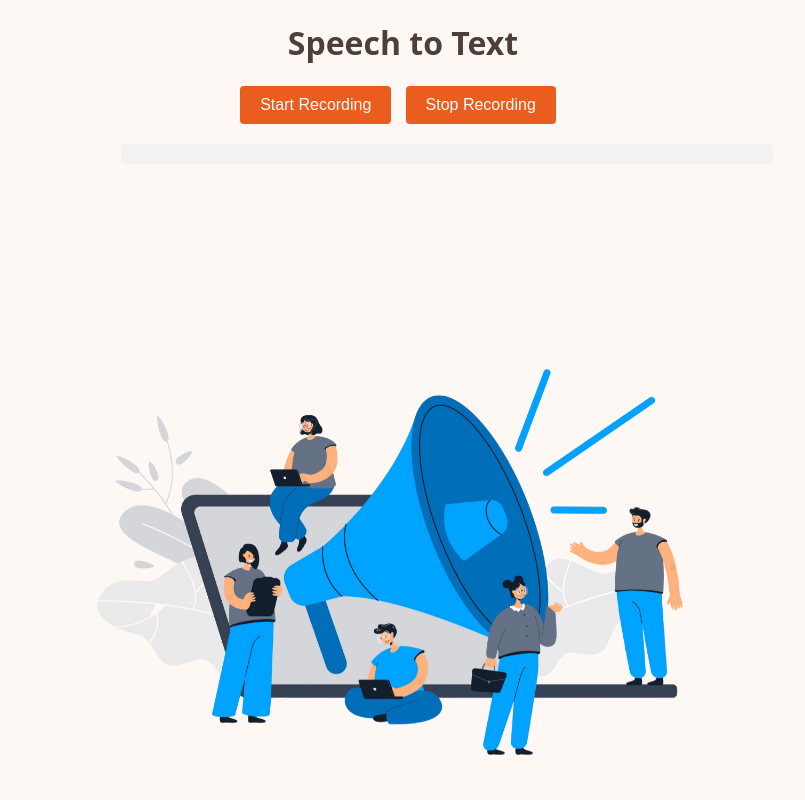
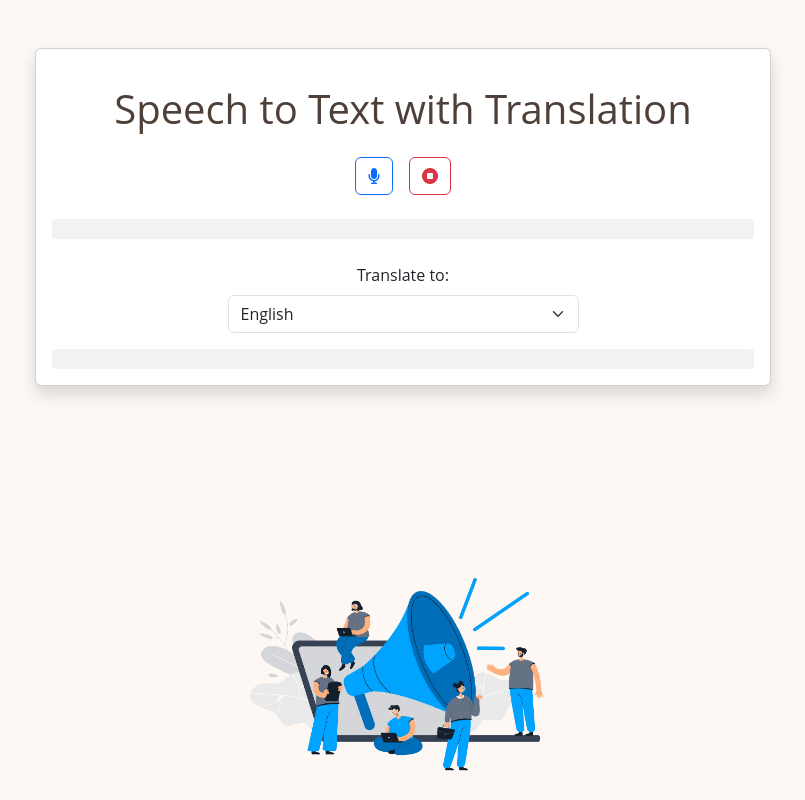
Before and after one commit to rdmcoder123/SpeakEasy2.0, a plain HTML site: page speech-to-text.html in a window 1280 px wide. Shown: the whole page, without its empty margins (237-1042 px from the left). Drawn offline with nearby package versions, Linux system fonts and the light colour scheme; no server answers.

Commit message:
Update speech-to-text.html

```diff
--- a/speech-to-text.html
+++ b/speech-to-text.html
@@ -1,64 +1,38 @@
 <!DOCTYPE html>
-<html>
+<html lang="en">
 <head>
+  <meta charset="UTF-8">
+  <meta name="viewport" content="width=device-width, initial-scale=1.0">
   <link rel="icon" type="image/x-icon" href="/assets/img/favicon.ico">
-  <title>Speech to Text</title>
-  <script src="https://ajax.aspnetcdn.com/ajax/jQuery/jquery-3.6.0.min.js"></script>
+  <title>Speech to Text with Translation</title>
+
+  <!-- Bootstrap CSS -->
+  <link href="https://cdn.jsdelivr.net/npm/bootstrap@5.3.0/dist/css/bootstrap.min.css" rel="stylesheet">
+
+  <!-- FontAwesome Icons -->
+  <link rel="stylesheet" href="https://cdnjs.cloudflare.com/ajax/libs/font-awesome/6.0.0-beta3/css/all.min.css">
 
   <style>
     body {
       font-family: "Open Sans", sans-serif;
-      background-color:#FEF8F5;
-
+      background-color: #FEF8F5;
     }
 
     h1 {
       color: #4E4039;
       text-align: center;
-        }
-
-        #container {
-            max-width: 500px;
-            margin: 0 auto;
-            padding: 20px;
-            background-color: #fff;
-            border-radius: 10px;
-            box-shadow: 0 2px 5px rgba(0, 0, 0, 0.2);
-        }
-
-    .button-container {
-      text-align: center;
       margin-top: 20px;
     }
 
-    button {
-      padding: 10px 20px;
-      font-size: 16px;
-      background-color: #eb5d1e;
-      color: white;
-      border: none;
-      cursor: pointer;
-      margin-right: 10px;
-      border-radius: 4px;
-      transition: background-color 0.3s ease;
-    }
-
-    button:hover {
-      background-color: #f77e4a;
-    }
-
-    #result {
-      margin-top: 20px;
-      margin-left: 350px;
-      width: 50%;
+    #result, #translatedText {
       font-size: 18px;
-      color: #4E4039  ;
+      color: #4E4039;
       font-weight: bold;
       text-align: center;
       padding: 10px;
       background-color: #F3F2F0;
-      border-radius: 4px ;
-      border-color: #000;
+      border-radius: 4px;
+      margin-top: 20px;
     }
 
     .pulse-animation {
@@ -66,24 +40,13 @@
     }
 
     @keyframes pulse {
-      0% {
-        transform: scale(1);
-        opacity: 1;
-      }
-      50% {
-        transform: scale(1.1);
-        opacity: 0.7;
-      }
-      100% {
-        transform: scale(1);
-        opacity: 1;
-      }
+      0% { transform: scale(1); opacity: 1; }
+      50% { transform: scale(1.1); opacity: 0.7; }
+      100% { transform: scale(1); opacity: 1; }
     }
 
     .floating-image {
-
-
-            width: 50%;
+      width: 25%;
       position: fixed;
       bottom: 10px;
       left: 50%;
@@ -99,31 +62,71 @@
   </style>
 </head>
 <body>
+
   <div class="container">
-    <h1>Speech to Text</h1>
+    <div class="row justify-content-center">
+      <div class="col-md-8">
+        <div class="card mt-5 shadow">
+          <div class="card-body text-center">
+            <h1>Speech to Text with Translation</h1>
 
-    <div class="button-container">
-      <button id="startButton">Start Recording</button>
-      <button id="stopButton">Stop Recording</button>
+            <!-- Button Section -->
+            <div class="d-flex justify-content-center gap-3 mt-4">
+              <button class="btn btn-outline-primary" id="startButton">
+                <i class="fas fa-microphone"></i>
+              </button>
+              <button class="btn btn-outline-danger" id="stopButton">
+                <i class="fas fa-stop-circle"></i>
+              </button>
             </div>
 
-    <p id="result"></p>
-    <img src="assets\img\speech01.png" alt="Floating Image" class="floating-image">
+            <!-- Speech-to-text Result -->
+            <div id="result" class="mt-4"></div>
+
+            <!-- Translation Section -->
+            <div class="mt-4">
+              <label for="languageSelect" class="form-label">Translate to:</label>
+              <select class="form-select w-50 mx-auto" id="languageSelect">
+                <option value="en">English</option>
+                <option value="ta">Tamil</option>
+                <option value="ml">Malayalam</option>
+                <option value="hi">Hindi</option>
+                <option value="gu">Gujarati</option>
+                <option value="es">Spanish</option>
+                <option value="fr">French</option>
+                <option value="de">German</option>
+                <option value="zh">Chinese</option>
+              </select>
+              <div id="translatedText" class="mt-3"></div>
             </div>
 
+            <img src="assets/img/speech01.png" alt="Floating Image" class="floating-image">
+          </div>
+        </div>
+      </div>
+    </div>
+  </div>
+
+  <!-- Bootstrap JS and Popper.js -->
+  <script src="https://cdn.jsdelivr.net/npm/bootstrap@5.3.0/dist/js/bootstrap.bundle.min.js"></script>
+  <!-- jQuery -->
+  <script src="https://ajax.aspnetcdn.com/ajax/jQuery/jquery-3.6.0.min.js"></script>
+
   <script>
-    var subscriptionKey = '3dbd9491ce9c448f80097d9cd5bf11d0';
+    var subscriptionKey = '53a3231e62ad4d8388135e3308e4b632';
+    var googleTranslateKey = 'AIzaSyA5fmkl16BiJc1-LD1HjUuYyTZqeI8R0hQ';
+
     var tokenEndpoint = 'https://eastus.api.cognitive.microsoft.com/sts/v1.0/issuetoken';
     var speechRecognitionEndpoint = 'https://eastus.stt.speech.microsoft.com/speech/recognition/conversation/cognitiveservices/v1';
 
     var authorizationToken = '';
+    var recognizer;
 
+    // Get Authorization Token
     $.ajax({
       type: 'POST',
       url: tokenEndpoint,
-      headers: {
-        'Ocp-Apim-Subscription-Key': subscriptionKey
-      },
+      headers: { 'Ocp-Apim-Subscription-Key': subscriptionKey },
       success: function (data) {
         authorizationToken = data;
       },
@@ -132,14 +135,8 @@
       }
     });
 
-    var recognizer;
-
+    // Start Speech Recognition
     function startRecognition() {
-      var headers = {
-        'Authorization': 'Bearer ' + authorizationToken,
-        'Content-Type': 'audio/wav; codec=audio/pcm; samplerate=16000'
-      };
-
       recognizer = new webkitSpeechRecognition();
       recognizer.continuous = true;
       recognizer.interimResults = true;
@@ -149,7 +146,9 @@
       recognizer.onresult = function (event) {
         var result = event.results[event.resultIndex];
         if (result.isFinal) {
-          $('#result').text(result[0].transcript);
+          var transcript = result[0].transcript;
+          $('#result').text(transcript);
+          translateText(transcript);
         }
       };
 
@@ -160,17 +159,35 @@
       $('#startButton').addClass('pulse-animation');
     }
 
+    // Stop Speech Recognition
     function stopRecognition() {
       if (recognizer) {
         recognizer.stop();
       }
-
       $('#startButton').removeClass('pulse-animation');
     }
 
+    // Translate Text
+    function translateText(text) {
+      var targetLanguage = $('#languageSelect').val();
+      var googleTranslateURL = `https://translation.googleapis.com/language/translate/v2?key=${googleTranslateKey}`;
+
+      $.ajax({
+        type: 'POST',
+        url: googleTranslateURL,
+        data: { q: text, target: targetLanguage },
+        success: function (response) {
+          $('#translatedText').text(response.data.translations[0].translatedText);
+        },
+        error: function (err) {
+          console.error('Error translating text:', err);
+        }
+      });
+    }
+
+    // Button Click Events
     $('#startButton').on('click', startRecognition);
     $('#stopButton').on('click', stopRecognition);
   </script>
-
 </body>
 </html>
```
Lines whose indentation alone changed are shown as unchanged.
